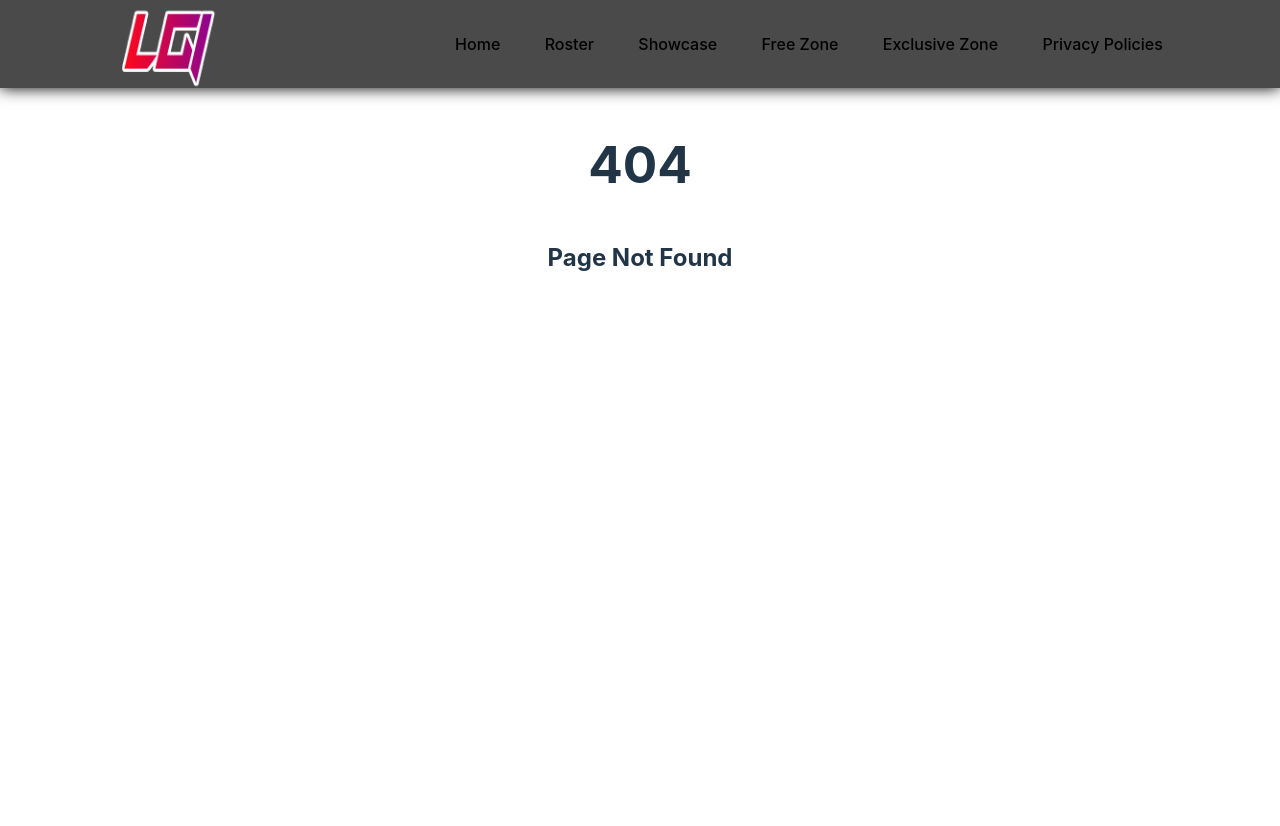
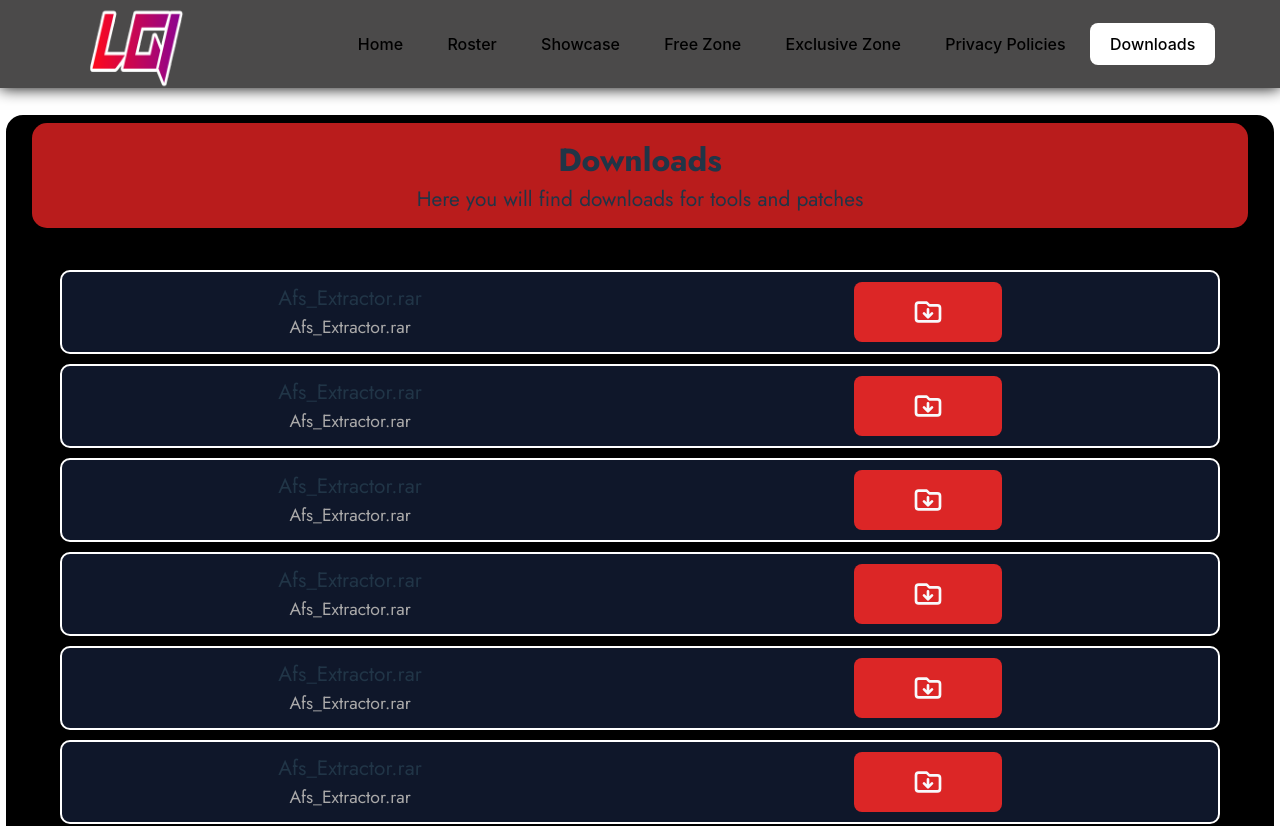
Before and after one commit to VenomHare/lgishowcase, a React (Vite) app: page /downloads in a window 1280 px wide. Before the commit this address had no page. Shown: the top 826 px of the page. Built offline with nearby package versions, Linux system fonts and the light colour scheme; a web font is replaced by a local one.

Commit message:
Added Downloads Page and Config System

```diff
--- /dev/null
+++ b/src/components/DownloadBlock.tsx
@@ -0,0 +1,26 @@
+import React from 'react'
+import { HiOutlineFolderDownload } from "react-icons/hi";
+import { DownloadData } from './config';
+
+const DownloadBlock: React.FC<DownloadData> = ({ title, downloadLink, key, description }) => {
+    return (
+        <div className='downloadBlockParent' key={key}>
+            <div className='downloadBlockTitle'>
+                {title}
+                {
+                    description != null ? <div className="downloadDescription">{description}</div> : <></>
+                }
+            </div>
+            <a className='downloadBlockButton' href={downloadLink} target='_blank'>
+                <div className='downloadbuttontext'>
+                    Download
+                </div>
+                <div className="downloadicon">
+                    <HiOutlineFolderDownload />
+                </div>
+            </a>
+        </div>
+    )
+}
+
+export default DownloadBlock
--- a/src/components/NavBar.tsx
+++ b/src/components/NavBar.tsx
@@ -55,6 +55,11 @@ const NavBar : React.FC<Props>= ({active}) => {
                         Privacy Policies
                     </button>
                 </a>
+                <a href="/downloads">
+                    <button data-active={active == "downloads"}>
+                        Downloads
+                    </button>
+                </a>
                 {/* <a href="faq">
                     <button data-active={active == "faq"}>
                         FAQ
--- /dev/null
+++ b/src/components/Pages/Downloads.tsx
@@ -0,0 +1,31 @@
+import React from 'react'
+import './../../styles/downloads.css'
+import NavBar from '../NavBar'
+import Footer from '../Footer'
+import DownloadBlock from '../DownloadBlock'
+import { DownloadPageData } from '../config'
+
+const Downloads = () => {
+    return (<>
+        <NavBar active='downloads' />
+        <div className='downloadssParent'>
+            <div className="downloadContent">
+                <div className='DownloadsTitle'>
+                    <div className="dTitle">Downloads</div>
+                    <div className="dDesc">Here you will find downloads for tools and patches</div>
+                </div>
+                <div className="downloadData">
+                    {
+                        DownloadPageData.map((data, index)=><>
+                            <DownloadBlock key={`Block ${index}`} title={data.title} downloadLink={data.downloadLink} description={data.description}/>
+                        </>)
+                    }
+                </div>
+            </div>
+        </div>
+        <Footer />
+    </>
+    )
+}
+
+export default Downloads
--- /dev/null
+++ b/src/components/config.ts
@@ -0,0 +1,53 @@
+
+export type DownloadData = {
+    title: string;
+    description?: string;
+    downloadLink : string;
+    key?:string;
+}
+
+const DownloadPageData : DownloadData[] = [
+    {
+        title: "Afs_Extractor.rar",
+        description:"Afs_Extractor.rar",
+        downloadLink:" https://direct-link.net/1237994/download-afs-extractor"
+    },
+    {
+        title: "Afs_Extractor.rar",
+        description:"Afs_Extractor.rar",
+        downloadLink:" https://direct-link.net/1237994/download-afs-extractor"
+    },
+    {
+        title: "Afs_Extractor.rar",
+        description:"Afs_Extractor.rar",
+        downloadLink:" https://direct-link.net/1237994/download-afs-extractor"
+    },
+    {
+        title: "Afs_Extractor.rar",
+        description:"Afs_Extractor.rar",
+        downloadLink:" https://direct-link.net/1237994/download-afs-extractor"
+    },
+    {
+        title: "Afs_Extractor.rar",
+        description:"Afs_Extractor.rar",
+        downloadLink:" https://direct-link.net/1237994/download-afs-extractor"
+    },
+    {
+        title: "Afs_Extractor.rar",
+        description:"Afs_Extractor.rar",
+        downloadLink:" https://direct-link.net/1237994/download-afs-extractor"
+    },
+    {
+        title: "Afs_Extractor.rar",
+        description:"Afs_Extractor.rar",
+        downloadLink:" https://direct-link.net/1237994/download-afs-extractor"
+    },
+    {
+        title: "Afs_Extractor.rar",
+        description:"Afs_Extractor.rar",
+        downloadLink:" https://direct-link.net/1237994/download-afs-extractor"
+    },
+
+]
+
+export {DownloadPageData}
--- a/src/main.tsx
+++ b/src/main.tsx
@@ -14,6 +14,7 @@ import {
   RouterProvider,
 } from "react-router-dom";
 import App from './App.tsx'
+import Downloads from './components/Pages/Downloads.tsx'
 
 const router = createBrowserRouter([
   {
@@ -51,7 +52,11 @@ const router = createBrowserRouter([
     element: <Showcase/>,
     errorElement:  <ErrorPage />
   },
-
+  {
+    path: "/downloads",
+    element: <Downloads />,
+    errorElement:  <ErrorPage />
+  },
 ]);
 
 createRoot(document.getElementById('root')!).render(<>
--- /dev/null
+++ b/src/styles/downloads.css
@@ -0,0 +1,117 @@
+
+
+.downloadssParent{
+    min-height: 70svh ;
+}
+.downloadContent{
+    position: relative;
+    width: 75svw;
+    margin: 10svh auto;
+    padding: 5svh 2svw;
+
+    background: #000;
+
+    border-radius: 20px;
+    border: 3px solid white;
+
+    transition: all 4s ease;
+}
+.DownloadsTitle{
+    position: absolute;
+    top: -5svh;
+    left: 3svw;
+    background-color: #b91c1c;
+
+    border-radius: 15px;
+    font-family: 'Jost','comic sans ms';
+
+    padding: 1svw;
+}
+.dTitle{
+    font-size: 2rem;
+    font-weight: 700;
+}
+.dDesc{
+    font-size: 1.3rem;
+}
+.downloadData{
+    overflow-y: hidden;
+    overflow-x: visible;
+    margin-top: 4svh;
+    animation: delay 1s ease ;
+    height: fit-content;
+}
+@keyframes delay {
+    0%{
+        height: 0svh;
+    }
+    /* 50%{
+        height: 30svh;
+    } */
+    100%{
+        height: 65svh;
+    }
+}
+
+/* DownloadBlock.tsx */
+.downloadBlockParent
+{
+    width: 95%;
+    height: 10svh;
+    background-color: #0f172a;
+    border-radius: 10px;
+    border: 2px solid white;
+    margin: 10px auto;
+
+    display: flex;
+    justify-content: space-around;
+    align-items: center;
+    font-family: 'Jost', 'comic sans ms';
+}
+.downloadBlockTitle{
+    font-size: 1.3rem;
+}
+.downloadBlockButton{
+    display: flex;
+    align-items: center;
+    justify-content: space-around;
+    width: 10svw;
+    height: 5svh;
+
+    font-size: 1.5rem;
+    color: #f8fafc;
+    padding: 10px;
+    background-color: #dc2626 !important;
+}
+.downloadBlockButton:hover{
+    background-color: #b91c1c !important;
+    color: #f8fafc;
+    transform: scale(1.05);
+}
+.downloadBlockButton:active{
+    transform: scale(0.95);
+}
+.downloadicon{
+    font-size: 2rem;
+    display: grid;
+}
+.downloadDescription{
+    color: #aaa9a9;
+    font-size: 1.1rem;
+}
+
+@media screen and (max-width: 1400px) {
+    .downloadbuttontext{
+        display: none;
+    }
+    .downloadContent{
+        width: 95svw;
+        padding: 1svh 2svw;
+        margin: 3svh auto;
+    }
+    .DownloadsTitle{
+        left: 0;
+        padding: 1svw;
+        position: static;
+    }
+}
```
